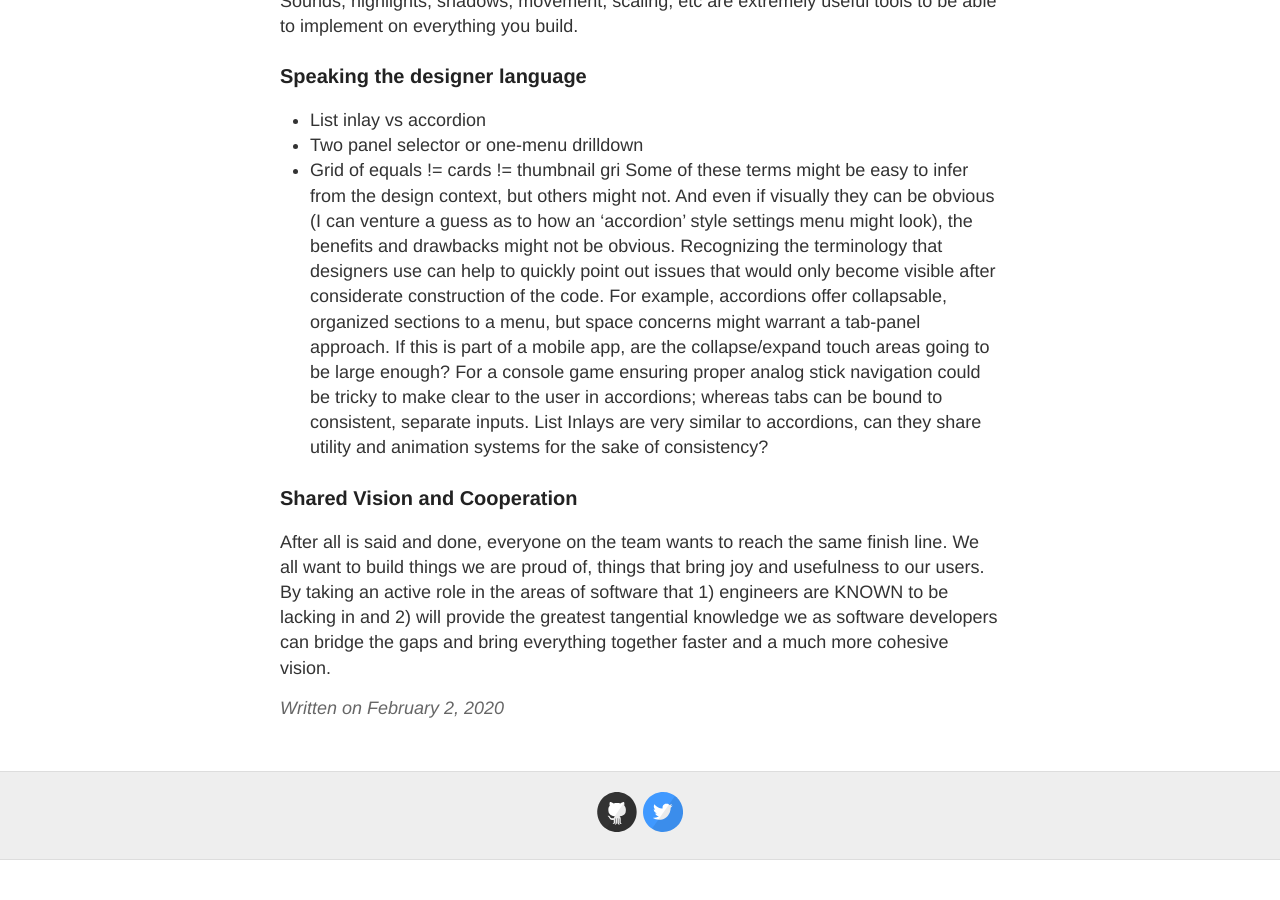
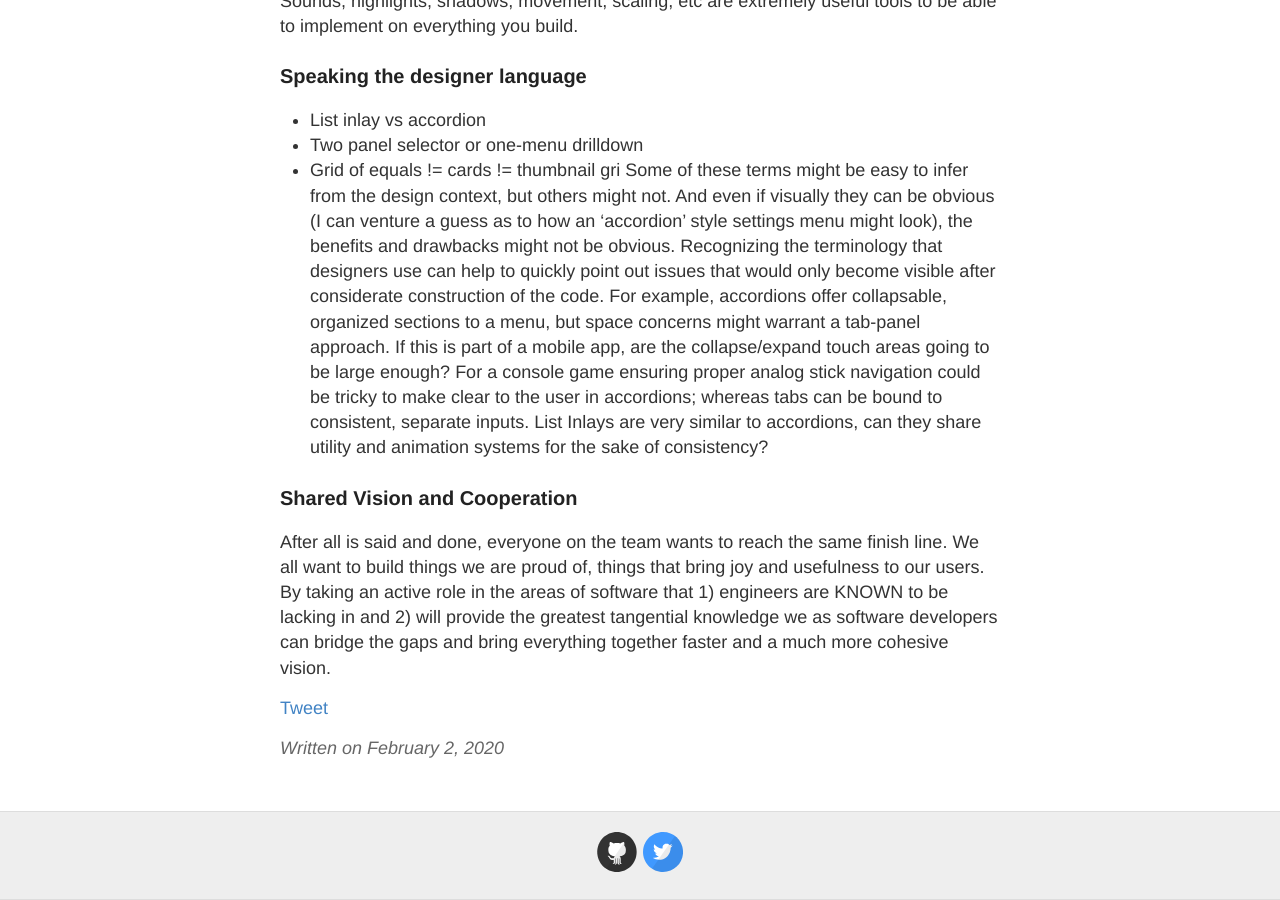
Before and after one commit to jstrub3/jstrub3.github.io, a Jekyll site: the page built from _posts/2020-02-02-reading-design-books.md, in a window 1280 px wide and 900 px high, scrolled down 1820 px. Built offline with Jekyll 4.4.1, drawn with Linux system fonts in a browser that asks for light colours; comment, search, counter and statistics services are not loaded; before the commit the page ends 2680 px from its top, so only the background shows below that.

Commit message:
Update 2020-02-02-reading-design-books.md

```diff
--- a/_posts/2020-02-02-reading-design-books.md
+++ b/_posts/2020-02-02-reading-design-books.md
@@ -32,3 +32,5 @@
 
 ### Shared Vision and Cooperation
 After all is said and done, everyone on the team wants to reach the same finish line.  We all want to build things we are proud of, things that bring joy and usefulness to our users.  By taking an active role in the areas of software that 1) engineers are KNOWN to be lacking in and 2) will provide the greatest tangential knowledge we as software developers can bridge the gaps and bring everything together faster and a much more cohesive vision.
+
+<a href="https://twitter.com/share?ref_src=twsrc%5Etfw" class="twitter-share-button" data-show-count="false">Tweet</a><script async src="https://platform.twitter.com/widgets.js" charset="utf-8"></script>
```
